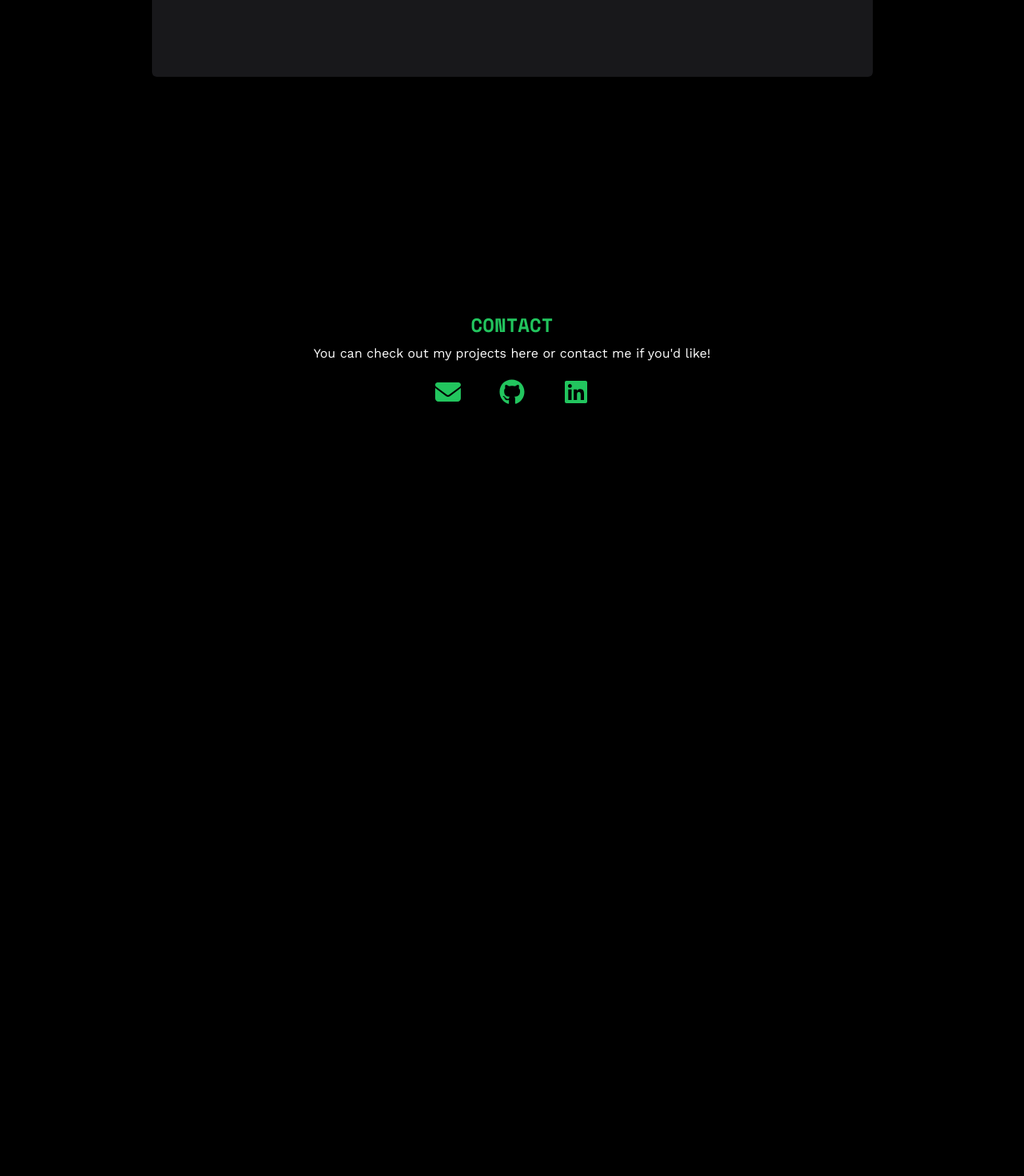
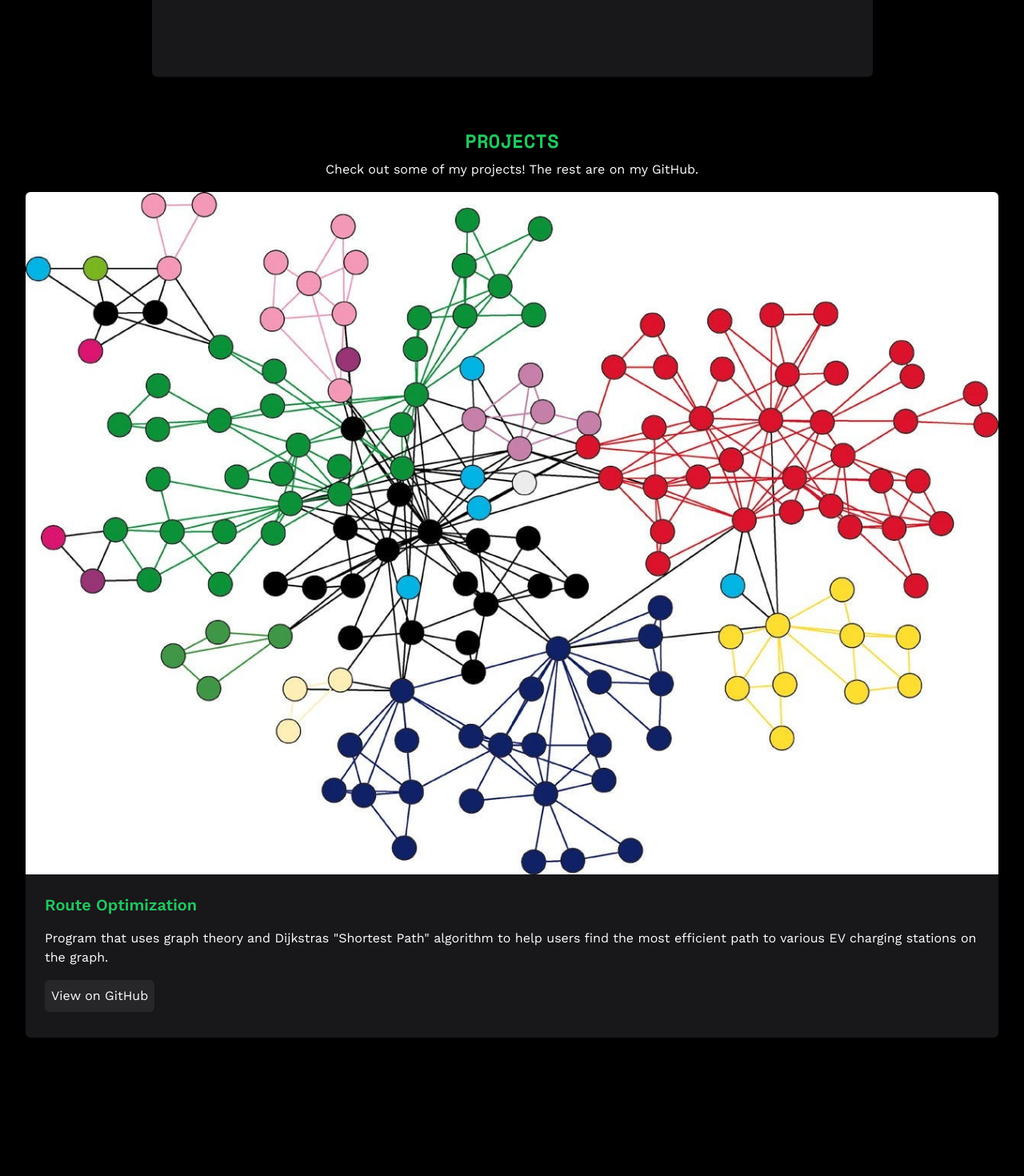
Before and after one commit to KabirBose/Portfolio-2, a Next.js app: page / in a window 1280 px wide. Shown: the part 4480-5950 px from the top of the page at 80% size. Before the commit the page ends 5248 px from the top, so only its background shows below. Built offline with nearby package versions, Linux system fonts and the light colour scheme.

Commit message:
created project card

```diff
--- a/src/app/page.tsx
+++ b/src/app/page.tsx
@@ -5,6 +5,7 @@ import About from "@/components/pages/about";
 import Skills from "@/components/pages/skills";
 import Certifications from "@/components/pages/certifications";
 import Contact from "@/components/pages/contact";
+import Projects from "@/components/pages/projects";
 
 export default function Main() {
   return (
@@ -15,6 +16,7 @@ export default function Main() {
         <About />
         <Skills />
         <Certifications />
+        <Projects />
         <Contact />
       </div>
     </>
--- a/src/components/pages/contact.tsx
+++ b/src/components/pages/contact.tsx
@@ -1,3 +1,4 @@
+import Link from "next/link";
 import { FontAwesomeIcon } from "@fortawesome/react-fontawesome";
 
 import { faEnvelope } from "@fortawesome/free-solid-svg-icons";
@@ -8,24 +9,32 @@ export default function Contact() {
     <div className="min-h-[80vh] p-4 flex justify-center items-center text-center flex-col gap-2">
       <h1 className="text-green-500 font-space text-2xl font-bold">CONTACT</h1>
       <div>
-        <p>You can check out my projects here or contact me if you'd like!</p>
+        <p>You can check out my projects or contact me if you'd like!</p>
 
         <div className="mt-5 flex justify-center items-center gap-12">
+          <Link href={"/"}>
             <FontAwesomeIcon
               color="#22C55E"
               className="w-[2rem] h-[2rem]"
               icon={faEnvelope}
             />
+          </Link>
+
+          <Link href={"/"}>
             <FontAwesomeIcon
               color="#22C55E"
               className="w-[2rem] h-[2rem]"
               icon={faGithub}
             />
+          </Link>
+
+          <Link href={"/"}>
             <FontAwesomeIcon
               color="#22C55E"
               className="w-[2rem] h-[2rem]"
               icon={faLinkedin}
             />
+          </Link>
         </div>
       </div>
     </div>
--- /dev/null
+++ b/src/components/pages/projects.tsx
@@ -0,0 +1,34 @@
+import Image from "next/image";
+import Link from "next/link";
+
+export default function Projects() {
+  return (
+    <div className="min-h-[80vh] p-8 flex justify-center items-center text-center flex-col gap-2">
+      <h1 className="text-green-500 font-space text-2xl font-bold">PROJECTS</h1>
+      <p>Check out some of my projects! The rest are on my GitHub.</p>
+
+      <div className="mt-2 bg-zinc-900 rounded-md">
+        <Image
+          src={"/projects/dsa-graph.jpg"}
+          alt="Project"
+          width={1000}
+          height={1000}
+          className="w-full rounded-t-md"
+        />
+        <div className="p-6 pb-8 min-h-[10rem] flex justify-start items-start flex-col gap-4">
+          <h3 className="font-semibold text-xl text-green-500">
+            Route Optimization
+          </h3>
+          <p className="text-start">
+            Program that uses graph theory and Dijkstras "Shortest Path"
+            algorithm to help users find the most efficient path to various EV
+            charging stations on the graph.
+          </p>
+          <Link href={"/"} className="bg-zinc-800 p-2 rounded-md">
+            View on GitHub
+          </Link>
+        </div>
+      </div>
+    </div>
+  );
+}
--- /dev/null
+++ b/src/components/ui/projCard.tsx
@@ -0,0 +1,30 @@
+import Image from "next/image";
+import Link from "next/link";
+
+interface Props {
+  imgSrc: string;
+  title: string;
+  desc: string;
+  href: string;
+}
+
+export default function ProjCard({ imgSrc, title, desc, href }: Props) {
+  return (
+    <div className="mt-2 bg-zinc-900 rounded-md">
+      <Image
+        src={imgSrc}
+        alt="Project"
+        width={1000}
+        height={1000}
+        className="w-full rounded-t-md"
+      />
+      <div className="p-6 pb-8 min-h-[10rem] flex justify-start items-start flex-col gap-4">
+        <h3 className="font-semibold text-xl text-green-500">{title}</h3>
+        <p className="text-start">{desc}</p>
+        <Link href={href} className="bg-zinc-800 p-2 rounded-md">
+          View on GitHub
+        </Link>
+      </div>
+    </div>
+  );
+}
```
Also changed, not shown: public/projects/dsa-graph.jpg (added), public/projects/wireshark-screenshot.png (added). Lines whose indentation alone changed are shown as unchanged.
